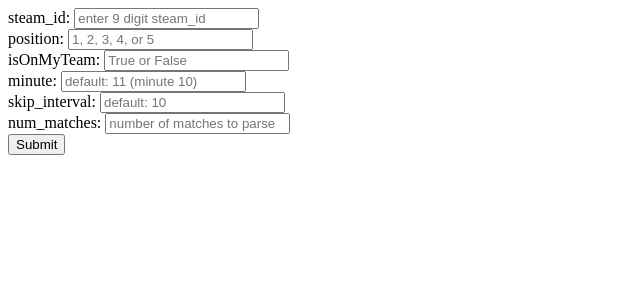
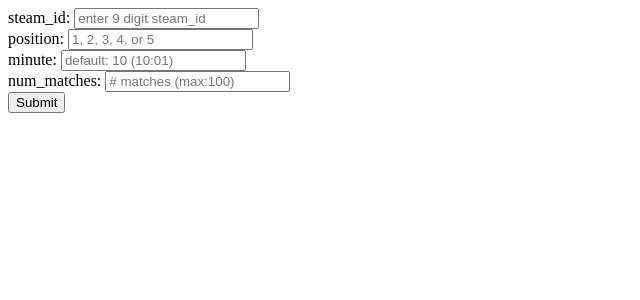
Before and after one commit to PotatoShaga/DotaApi, a Django app: page / in a window 1280 px wide. Shown: the top 300 px of the page, without its empty margins (0-640 px from the left). Run offline with Django 5.2, Linux system fonts and the light colour scheme.

```diff
--- a/djangotut/DotaApp/templates/index.html
+++ b/djangotut/DotaApp/templates/index.html
@@ -6,17 +6,11 @@
     <label for="position">position:</label>
     <input type="text" id="position" name="position" placeholder="1, 2, 3, 4, or 5" required><br>
 
-    <label for="isOnMyTeam">isOnMyTeam:</label>
-    <input type="text" id="isOnMyTeam" name="isOnMyTeam" placeholder="True or False" required><br>
-
     <label for="minute">minute:</label>
-    <input type="text" id="minute" name="minute" placeholder="default: 11 (minute 10)" required><br>
-
-    <label for="skip_interval">skip_interval:</label>
-    <input type="text" id="skip_interval" name="skip_interval" placeholder="default: 10" required><br>
+    <input type="text" id="minute" name="minute" placeholder="default: 10 (10:01)" required><br>
 
     <label for="num_matches">num_matches:</label>
-    <input type="text" id="num_matches" name="num_matches" placeholder="number of matches to parse" required><br>
+    <input type="text" id="num_matches" name="num_matches" placeholder="# matches (max:100)" required><br>
 
     <button type="submit">Submit</button>
 </form>
--- a/djangotut/DotaApp/views.py
+++ b/djangotut/DotaApp/views.py
@@ -13,9 +13,11 @@ def index(request): #gets request from urls which send data to index, which curr
 
         steam_id = request.GET.get("steam_id")
         position = request.GET.get("position")
-        isOnMyTeam = request.GET.get("isOnMyTeam")
+        #isOnMyTeam = request.GET.get("isOnMyTeam") #simplifying options, these have little functionality right now anyways
+        isOnMyTeam = True
         minute = request.GET.get("minute")
-        skip_interval = request.GET.get("skip_interval")
+        #skip_interval = request.GET.get("skip_interval")
+        skip_interval = 100
         num_matches = request.GET.get("num_matches")
 
         download = request.GET.get("download")
@@ -28,11 +30,11 @@ def index(request): #gets request from urls which send data to index, which curr
         steam_id = int(steam_id) #entire code breaks if input is not as int, as it cannot comprehend a string input!
         position = f"POSITION_{position}"
         isOnMyTeam = bool(isOnMyTeam)
-        minute = int(minute)
+        minute = int(minute)+1 # +1 so input 10 turns to 11, and minute=11 is exactly 10:01
         skip_interval = int(skip_interval)
         num_matches = int(num_matches)
 
-        file_path = script.main_script(steam_id, position, isOnMyTeam, minute, skip_interval, num_matches)
+        file_path = script.main_script(steam_id, position, isOnMyTeam, minute, skip_interval, num_matches) # runs entire script here
         request.session["file_path"] = file_path
 
     if download and file_path:
--- a/djangotut/mysite/settings.py
+++ b/djangotut/mysite/settings.py
@@ -31,7 +31,7 @@ ALLOWED_HOSTS = []
 # Application definition
 
 INSTALLED_APPS = [
-    "DotaApp.apps.DotaAppConfig",
+    "DotaApp.apps.DotaAppConfig", # recognises application in apps.py
     'django.contrib.admin',
     'django.contrib.auth',
     'django.contrib.contenttypes',
--- a/script.py
+++ b/script.py
@@ -28,7 +28,7 @@ pd.options.display.max_colwidth = None #for some reason pandas truncates df.to_s
 steam_id = 171262902 #watson
 steam_id = 405788540
 
-position = "POSITION_1"
+position = "POSITION_3"
 isOnMyTeam = True #this is only used in player_graphs and worksheet string. by default its true for player_graphs
 "========================================================"
 minute = 11 #MINUTE 11 BY DEFAULT. minute 11 is exactly 10:01
```
